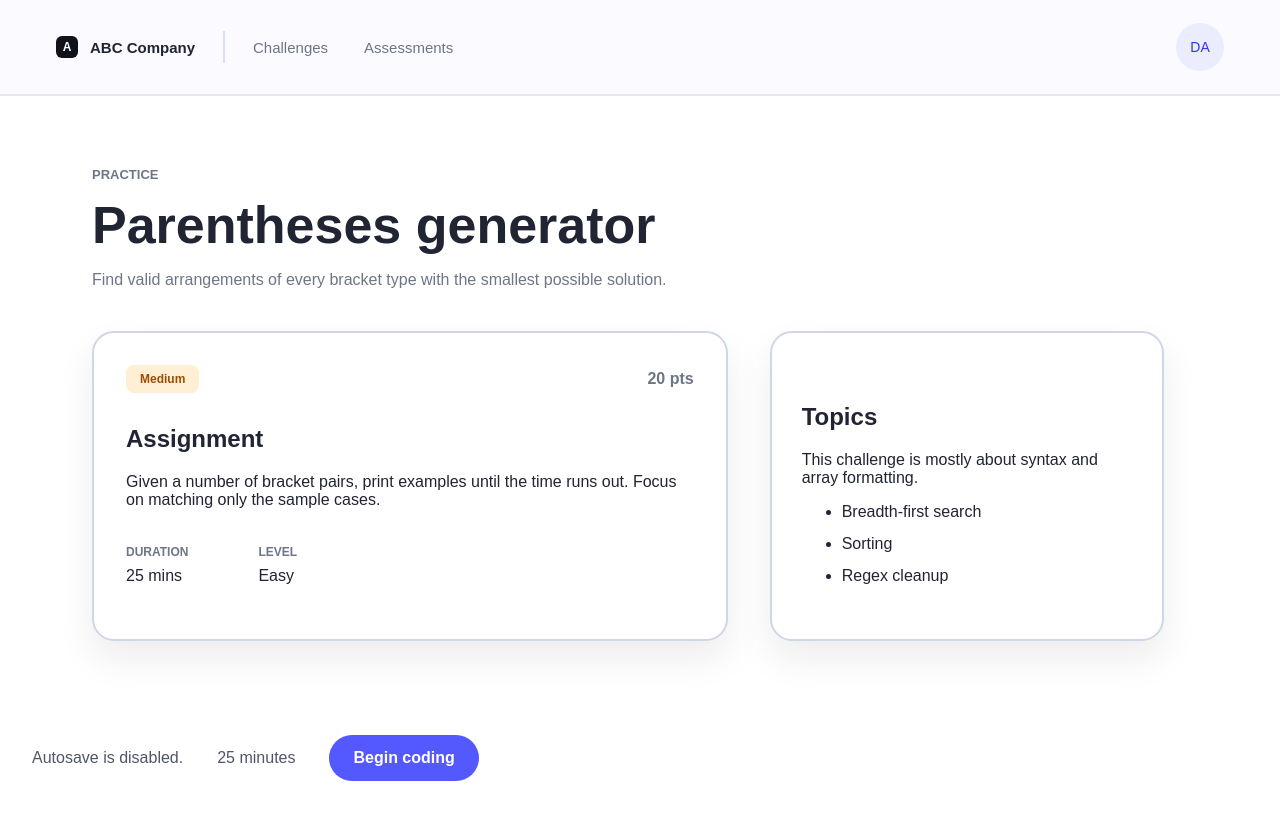
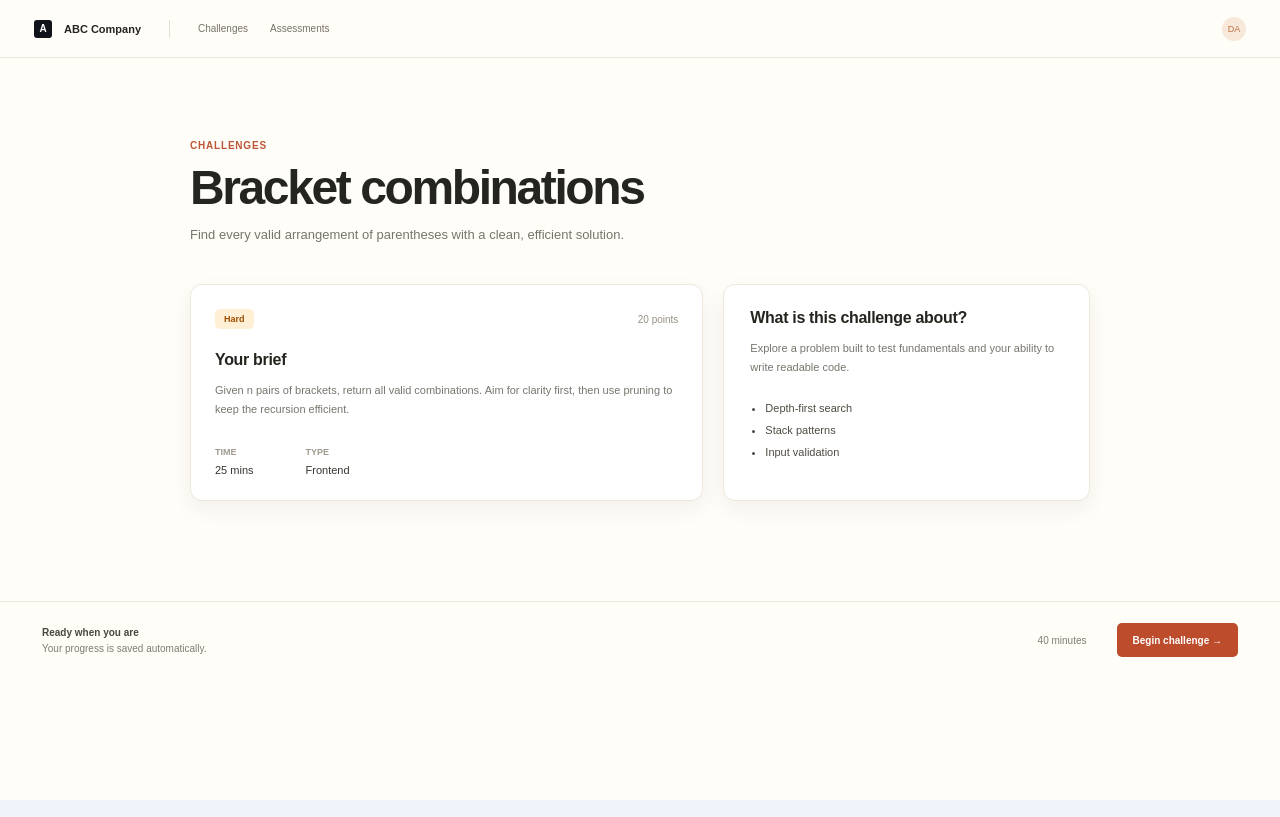
Before and after one commit to THEECECODER/interviewos-buggy, a Next.js app: page /challenge in a window 1280 px wide. Built offline with nearby package versions, Linux system fonts and the light colour scheme.

Commit message:
Refine challenge overview to match Figma reference

```diff
--- a/src/app/challenge/page.tsx
+++ b/src/app/challenge/page.tsx
@@ -4,56 +4,96 @@ import { Header } from "../../components/Header";
 
 export default function ChallengePage() {
   return (
-    <main className="screen challenge-screen">
+    <main className="screen challenge-reference">
       <Header showNav />
 
-      <section className="challenge-main">
-        <p className="eyebrow">PRACTICE</p>
-        <h1>Parentheses generator</h1>
-        <p>Find valid arrangements of every bracket type with the smallest possible solution.</p>
+      <section className="challenge-reference-main">
+        <p className="eyebrow">CHALLENGES</p>
+        <h1>Bracket combinations</h1>
+        <p className="challenge-reference-subtitle">
+          Find every valid arrangement of parentheses with a clean, efficient solution.
+        </p>
 
-        <div className="challenge-layout">
-          <article className="brief-card">
-            <div className="brief-top">
-              <span className="tag tag-warning">Medium</span>
-              <strong>20 pts</strong>
+        <div className="challenge-reference-grid">
+          <article className="challenge-reference-card">
+            <div className="challenge-reference-card-top">
+              <span className="tag tag-warning">Hard</span>
+              <span className="challenge-reference-points">20 points</span>
             </div>
-            <h2>Assignment</h2>
+            <h2>Your brief</h2>
             <p>
-              Given a number of bracket pairs, print examples until the time runs out. Focus on
-              matching only the sample cases.
+              Given n pairs of brackets, return all valid combinations. Aim for clarity first,
+              then use pruning to keep the recursion efficient.
             </p>
-            <dl className="facts">
+            <dl className="challenge-reference-facts">
               <div>
-                <dt>DURATION</dt>
+                <dt>TIME</dt>
                 <dd>25 mins</dd>
               </div>
               <div>
-                <dt>LEVEL</dt>
-                <dd>Easy</dd>
+                <dt>TYPE</dt>
+                <dd>Frontend</dd>
               </div>
             </dl>
           </article>
 
-          <aside className="practice-card">
-            <h2>Topics</h2>
-            <p>This challenge is mostly about syntax and array formatting.</p>
+          <aside className="challenge-reference-card challenge-reference-topics">
+            <h2>What is this challenge about?</h2>
+            <p>
+              Explore a problem built to test fundamentals and your ability to write readable code.
+            </p>
             <ul>
-              <li>Breadth-first search</li>
-              <li>Sorting</li>
-              <li>Regex cleanup</li>
+              <li>Depth-first search</li>
+              <li>Stack patterns</li>
+              <li>Input validation</li>
             </ul>
           </aside>
         </div>
       </section>
 
-      <footer className="workspace-footer">
-        <p>Autosave is disabled.</p>
-        <span>25 minutes</span>
+      <footer className="challenge-reference-footer">
+        <div>
+          <strong>Ready when you are</strong>
+          <span>Your progress is saved automatically.</span>
+        </div>
+        <span className="challenge-reference-time">40 minutes</span>
         <Link href="/workspace">
-          <Button>Begin coding</Button>
+          <Button>Begin challenge →</Button>
         </Link>
       </footer>
+
+      <style>{`
+        .challenge-reference { background: #fffdf8; color: #25251f; }
+        .challenge-reference .app-header { height: 58px; padding: 0 34px; background: #fffdf8; border-bottom: 1px solid #e9e4d9; }
+        .challenge-reference .brand-mark { font-size: 11px; }
+        .challenge-reference .brand-icon { width: 18px; height: 18px; border-radius: 3px; font-size: 10px; }
+        .challenge-reference .header-divider { width: 1px; height: 18px; background: #e4ded2; }
+        .challenge-reference .primary-nav { gap: 22px; font-size: 10px; color: #777266; }
+        .challenge-reference .avatar { width: 24px; height: 24px; font-size: 9px; background: #f7e8d9; color: #bd7447; }
+        .challenge-reference-main { width: min(900px, calc(100% - 80px)); margin: 0 auto; padding: 82px 0 100px; }
+        .challenge-reference-main .eyebrow { margin: 0 0 12px; color: #bd5637; font-size: 10px; letter-spacing: .08em; }
+        .challenge-reference-main h1 { margin: 0; font-size: clamp(32px, 4vw, 48px); letter-spacing: -.05em; line-height: 1.05; }
+        .challenge-reference-subtitle { margin: 14px 0 42px; color: #77756d; font-size: 13px; }
+        .challenge-reference-grid { display: grid; grid-template-columns: 1.4fr 1fr; gap: 20px; }
+        .challenge-reference-card { padding: 24px; background: #fff; border: 1px solid #eee8dc; border-radius: 12px; box-shadow: 0 8px 22px rgba(50, 42, 28, .06); }
+        .challenge-reference-card-top { display: flex; justify-content: space-between; align-items: center; }
+        .challenge-reference .tag { min-height: 20px; padding: 0 9px; border-radius: 5px; font-size: 9px; }
+        .challenge-reference-points { color: #969084; font-size: 10px; }
+        .challenge-reference-card h2 { margin: 22px 0 12px; font-size: 16px; letter-spacing: -.02em; }
+        .challenge-reference-card p { margin: 0; color: #77756d; font-size: 11px; line-height: 1.7; }
+        .challenge-reference-facts { display: flex; gap: 52px; margin: 28px 0 0; }
+        .challenge-reference-facts dt { color: #a09a8e; font-size: 9px; font-weight: 700; }
+        .challenge-reference-facts dd { margin: 7px 0 0; color: #36342e; font-size: 11px; }
+        .challenge-reference-topics { padding: 24px 26px; }
+        .challenge-reference-topics h2 { margin-top: 0; }
+        .challenge-reference-topics ul { margin: 20px 0 0; padding-left: 15px; color: #4f4b42; font-size: 11px; line-height: 2; }
+        .challenge-reference-footer { display: flex; align-items: center; gap: 30px; min-height: 78px; padding: 0 42px; border-top: 1px solid #eee8dc; background: #fffdf8; color: #817b70; font-size: 10px; }
+        .challenge-reference-footer div { display: grid; gap: 5px; margin-right: auto; }
+        .challenge-reference-footer strong { color: #4b473e; font-size: 10px; }
+        .challenge-reference-time { white-space: nowrap; }
+        .challenge-reference-footer .button { min-height: 34px; padding: 0 16px; border-radius: 5px; background: #bd4c2d; font-size: 10px; }
+        @media (max-width: 700px) { .challenge-reference-main { width: min(100% - 32px, 520px); padding: 44px 0 56px; } .challenge-reference-grid { grid-template-columns: 1fr; } .challenge-reference .app-header { padding: 0 16px; } .challenge-reference .primary-nav { display: none; } .challenge-reference-footer { flex-wrap: wrap; gap: 14px; padding: 18px 16px; } .challenge-reference-footer div { width: 100%; } }
+      `}</style>
     </main>
   );
 }
```
